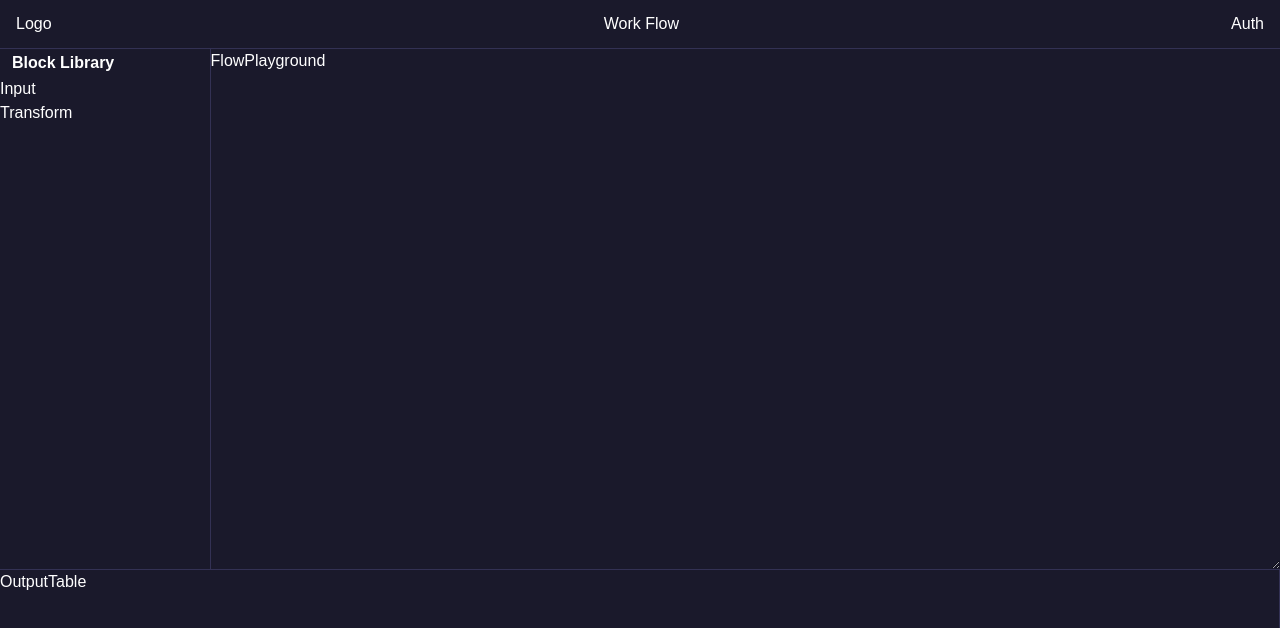
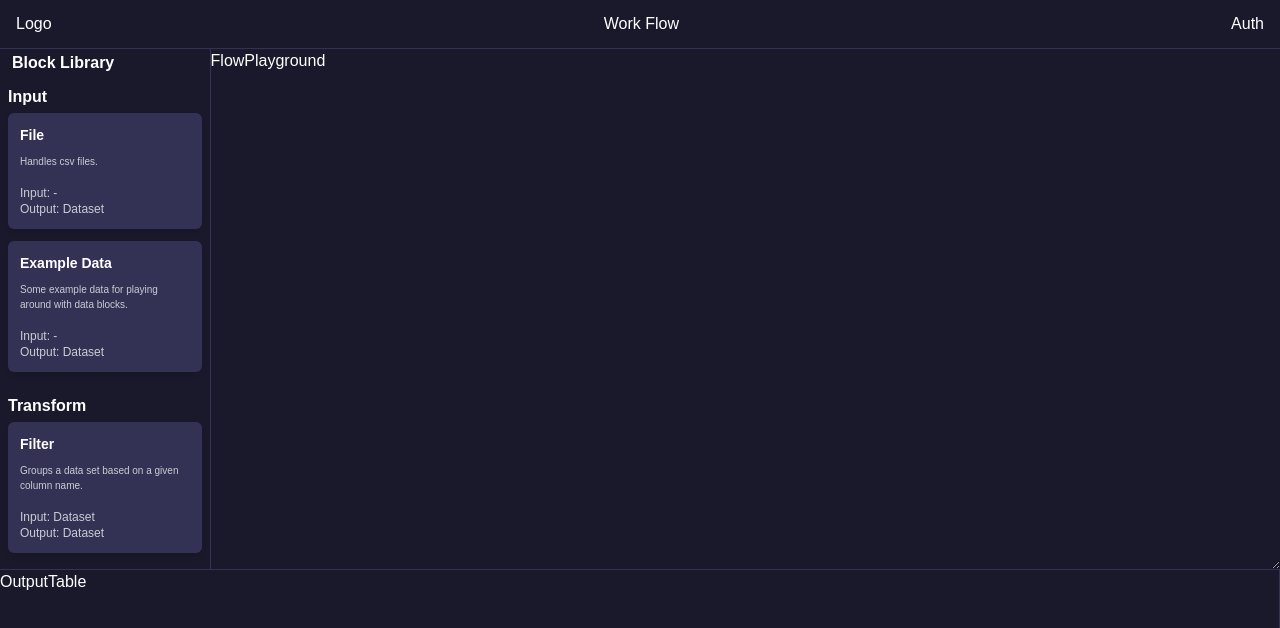
Before and after one commit to parthnariya/work-flow-demo, a React (Vite) app: page / in a window 1280 px wide. Shown: the top 628 px of the page. Built offline with nearby package versions, Linux system fonts and the light colour scheme.

Commit message:
sidebar design

```diff
--- a/src/components/FlowPlayground/Sidebar/Sidebar.tsx
+++ b/src/components/FlowPlayground/Sidebar/Sidebar.tsx
@@ -1,13 +1,15 @@
-import { SidebarCategoryTypeEnum } from "./type";
+import { SidebarItem } from "./SidebarItem";
+import { sidebarMenuItems } from "./data";
 
 export default function Sidebar() {
-  const category = Object.keys(SidebarCategoryTypeEnum);
   return (
     <aside className="flex flex-col flex-[0.18] border-r border-primary-dark">
       <div className="flex items-center justify-start px-2 py-1 h-7">
         <span className="text-md font-bold ml-1">Block Library</span>
       </div>
-      {category.map(item => <div key={item}>{item}</div>)}
+      {sidebarMenuItems.map((item) => (
+        <SidebarItem item={item} key={item.type} />
+      ))}
     </aside>
   );
 }
--- a/src/components/FlowPlayground/Sidebar/SidebarItem.tsx
+++ b/src/components/FlowPlayground/Sidebar/SidebarItem.tsx
@@ -1,18 +1,23 @@
-import { SidebarMenuItemDetailsType } from "./type";
+import { SidebarMenuType } from "./type";
 
 type PropType = {
-  item: SidebarMenuItemDetailsType;
+  item: SidebarMenuType;
 };
 
 export const SidebarItem = ({ item }: PropType) => {
   return (
-    <div className="block-type shadow-md p-3 mb-3 rounded-md bg-primary-dark flex flex-col gap-2">
-      <div className="font-bold capitalize text-[14px]">{item.label}</div>
-      <div className="text-[10px] opacity-75">{item.detail}</div>
-      <div className="flex flex-col mt-2">
-        <div className="text-xs opacity-75">Input: {item.input}</div>
-        <div className="text-xs opacity-75">Output: {item.input}</div>
-      </div>
+    <div className="p-2 overflow-auto">
+      <div className="font-bold mb-1">{item.type}</div>
+      {item.details.map((detail) => (
+        <div className="block-type shadow-md p-3 mb-3 rounded-md bg-primary-dark flex flex-col gap-2">
+          <div className="font-bold capitalize text-[14px] select-none">{detail.label}</div>
+          <div className="text-[10px] opacity-75 select-none">{detail.detail}</div>
+          <div className="flex flex-col mt-2">
+            <div className="text-xs opacity-75">Input: {detail.input}</div>
+            <div className="text-xs opacity-75">Output: {detail.output}</div>
+          </div>
+        </div>
+      ))}
     </div>
   );
 };
```
